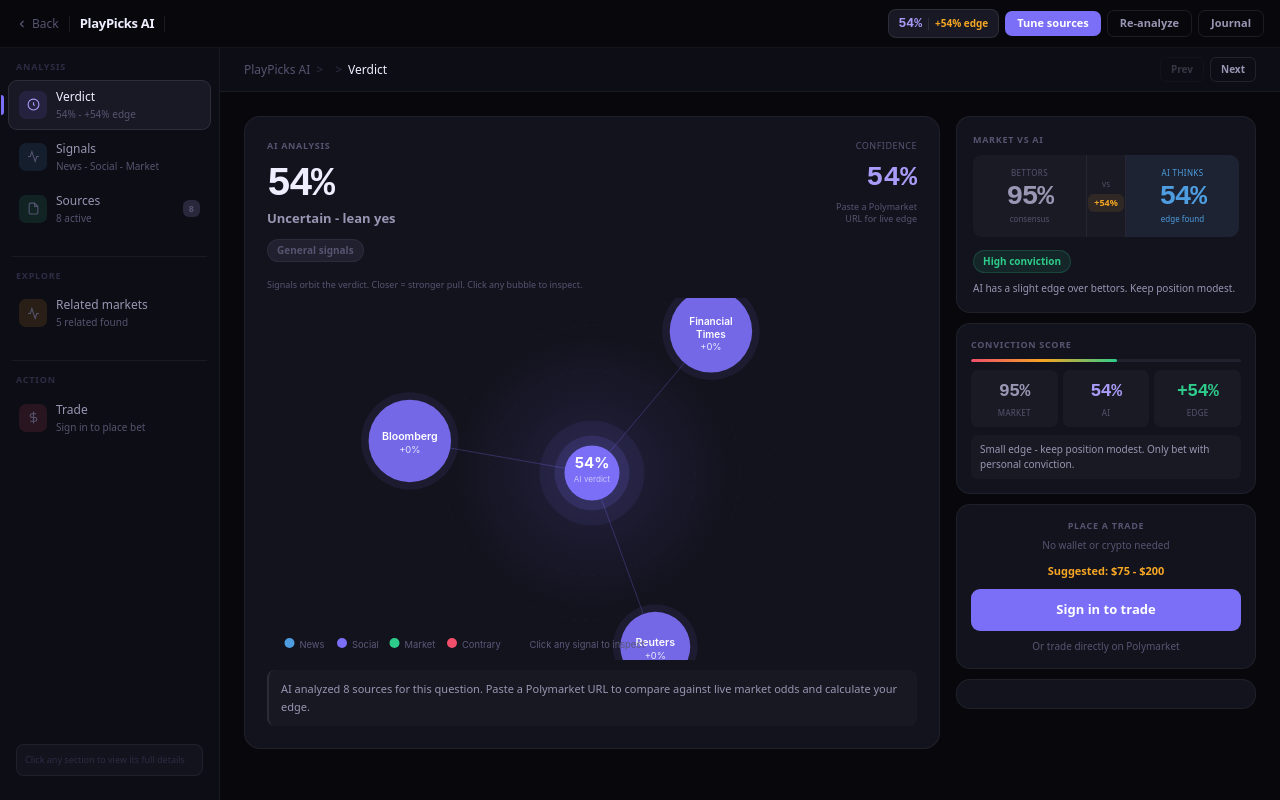
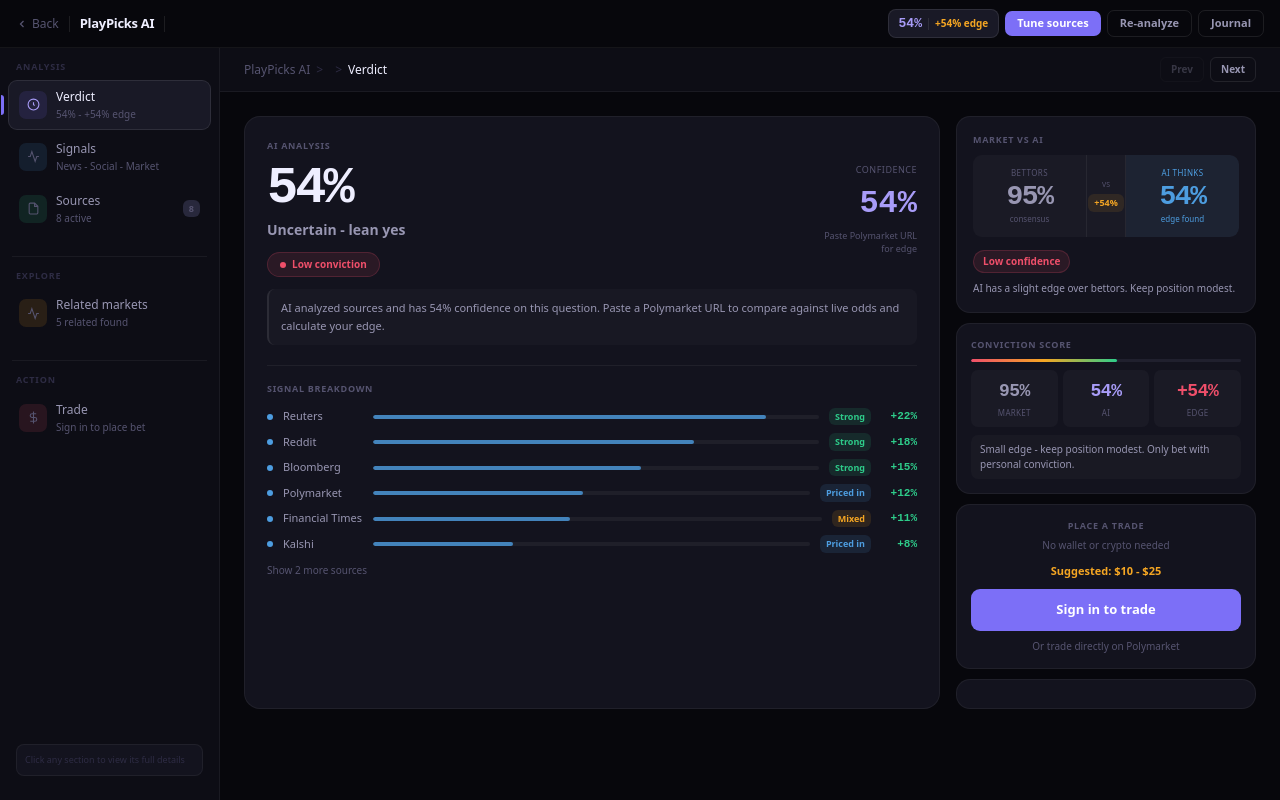
Before and after one commit to anujagadde18/tradedna, a Next.js app: page /scores in a window 1280 px wide. Built offline with nearby package versions, Linux system fonts and the light colour scheme.

Commit message:
Scores board v22

```diff
--- a/app/scores/page.tsx
+++ b/app/scores/page.tsx
@@ -39,170 +39,145 @@ function SigPill({ type }: { type: 'strong'|'mixed'|'priced'|'contrary' }) {
   return <span style={{ fontSize:9, fontWeight:700, padding:'2px 7px', borderRadius:8, background:m.bg, color:m.color }}>{m.label}</span>;
 }
 
-function ConstellationSVG({ aiPct, marketPct, question, sources, hasMarket }: {
-  aiPct: number; marketPct: number; question: string; sources: any[]; hasMarket: boolean;
-}) {
-  const [tip, setTip] = useState<{name:string;body:string;color:string}|null>(null);
+function getConviction(aiPct: number, marketPct: number) {
+  const hasMarket = marketPct > 0;
+  const edge = hasMarket ? aiPct - marketPct : null;
+  if (edge === null) {
+    if (aiPct >= 80) return { label: 'High confidence',    style: 'high', color: '#2ecc8a', bg: 'rgba(46,204,138,0.1)',  border: 'rgba(46,204,138,0.2)' };
+    if (aiPct >= 60) return { label: 'Medium confidence',  style: 'med',  color: '#f5a623', bg: 'rgba(245,166,35,0.1)',  border: 'rgba(245,166,35,0.2)' };
+    return               { label: 'Low confidence',       style: 'low',  color: '#ef4f6a', bg: 'rgba(239,79,106,0.1)', border: 'rgba(239,79,106,0.2)' };
+  }
+  if (edge > 8) return   { label: 'High conviction',      style: 'high', color: '#2ecc8a', bg: 'rgba(46,204,138,0.1)',  border: 'rgba(46,204,138,0.2)' };
+  if (edge > 3) return   { label: 'Medium conviction',    style: 'med',  color: '#f5a623', bg: 'rgba(245,166,35,0.1)',  border: 'rgba(245,166,35,0.2)' };
+  return                 { label: 'Low conviction',       style: 'low',  color: '#ef4f6a', bg: 'rgba(239,79,106,0.1)', border: 'rgba(239,79,106,0.2)' };
+}
 
-  // Edge only meaningful when comparing against a real live market
-  const edge = hasMarket ? (aiPct - marketPct) : null;
-  const edgeStr = edge !== null ? ((edge >= 0 ? '+' : '') + edge + '%') : null;
-  const edgeColor = edge !== null ? (edge > 4 ? C.green : edge > 0 ? C.amber : C.red) : C.t3;
-  const convLabel = edge === null ? 'General signals' : edge > 6 ? 'High conviction' : edge > 2 ? 'Medium conviction' : 'Low conviction';
-  const convBg    = edge === null ? C.bg4 : edge > 6 ? C.greenBg : edge > 2 ? C.amberBg : C.redBg;
-  const convColor = edge === null ? C.t3  : edge > 6 ? C.green   : edge > 2 ? C.amber   : C.red;
+function getVerdictText(aiPct: number): string {
+  if (aiPct >= 80) return 'Very likely yes';
+  if (aiPct >= 65) return 'Likely yes';
+  if (aiPct >= 50) return 'Uncertain - lean yes';
+  if (aiPct >= 35) return 'Uncertain - lean no';
+  return 'Likely no';
+}
 
-  // Plain English verdict from aiPct
-  const verdictText = aiPct >= 80 ? 'Very likely yes' : aiPct >= 65 ? 'Likely yes' : aiPct >= 50 ? 'Uncertain - lean yes' : aiPct >= 35 ? 'Uncertain - lean no' : 'Likely no';
-
-  const CENTER_X = 260, CENTER_Y = 140;
 const CAT_COLOR: Record<string,string> = {
   news:'#4d9de0', social:'#7c6ff7', market:'#2ecc8a', community:'#f5a623', contrary:'#ef4f6a',
 };
 
-  // nodeRadius based on name + contribution
-  function nodeRadius(name: string, contrib: number): number {
-    const abs = Math.abs(contrib);
-    const base = abs >= 20 ? 26 : abs >= 14 ? 22 : abs >= 8 ? 19 : 16;
-    const longest = name.split(' ').reduce((a:string,b:string) => a.length>b.length?a:b,'');
-    const minName = Math.ceil(longest.length * 5.0 / 2) + 10;
-    return Math.max(base, minName, 16);
+function VerdictCard({ aiPct, marketPct, question, sources, hasMarket }: {
+  aiPct: number; marketPct: number; question: string; sources: any[]; hasMarket: boolean;
+}) {
+  const [showAll, setShowAll] = useState(false);
+  const edge = hasMarket && marketPct > 0 ? aiPct - marketPct : null;
+  const edgeStr = edge !== null ? (edge >= 0 ? '+' : '') + edge + '%' : null;
+  const conv = getConviction(aiPct, marketPct);
+  const verdictText = getVerdictText(aiPct);
+
+  const soWhat = edge === null
+    ? `AI analyzed sources and has ${aiPct}% confidence on this question. Paste a Polymarket URL to compare against live odds and calculate your edge.`
+    : edge > 8 ? `Strong edge detected. AI significantly disagrees with the market. Real opportunity here.`
+    : edge > 3 ? `Small but real edge. AI slightly disagrees with market. Keep position modest.`
+    : `AI agrees with the market. No meaningful edge detected.`;
+
+  const suggestedAmt = edge === null ? null
+    : edge > 8 ? '$75 - $200'
+    : edge > 3 ? '$25 - $75'
+    : null;
+
+  // Parse contribution number from string like "+22%" or "-3%"
+  function parseContrib(s: any): number {
+    if (typeof s === 'number') return s;
+    if (typeof s === 'string') return parseFloat(s.replace('%','').replace('+','')) || 0;
+    return 0;
   }
 
-  // Orbit positions - angular, spaced to avoid overlap
-  const ORBIT_R = { inner:82, mid:118, outer:148 };
-  const ORBIT_ANGLES = {
-    inner: [270, 30, 150],
-    mid:   [10, 130, 250],
-    outer: [70, 190, 310],
-  };
-  function getPos(ring: 'inner'|'mid'|'outer', idx: number) {
-    const r = ORBIT_R[ring];
-    const deg = ORBIT_ANGLES[ring][idx] || 0;
-    const rad = deg * Math.PI / 180;
-    return { cx: CENTER_X + r * Math.cos(rad), cy: CENTER_Y + r * Math.sin(rad) };
-  }
+  const rows = sources
+    .map(src => ({
+      name: src.name,
+      category: src.category || (src.type === 'contrary' ? 'contrary' : 'news'),
+      sig: src.sig || src.signal || '',
+      type: src.type || 'mixed',
+      contribution: parseContrib(src.contrib ?? src.contribution ?? src.weight ?? 0),
+    }))
+    .filter(r => r.contribution !== 0)
+    .sort((a,b) => Math.abs(b.contribution) - Math.abs(a.contribution));
 
-  // Sort sources by contribution desc, assign orbit rings
-  const sorted = [...sources]
-    .sort((a,b) => Math.abs(b.contribution ?? b.weight ?? 0) - Math.abs(a.contribution ?? a.weight ?? 0))
-    .slice(0, 7);
-
-  const orbitCounts = { inner:0, mid:0, outer:0 };
-  const nodes = sorted.map((src) => {
-    const contrib = src.contribution ?? src.weight ?? src.impact ?? src.score ?? 0;
-    const abs = Math.abs(contrib);
-    const ring: 'inner'|'mid'|'outer' = abs >= 15 ? 'inner' : abs >= 7 ? 'mid' : 'outer';
-    const idx = orbitCounts[ring];
-    orbitCounts[ring]++;
-    if (idx > 2) return null;
-    const pos = getPos(ring, idx);
-    const r = nodeRadius(src.name, contrib);
-    const color = src.type === 'contrary' ? '#ef4f6a' : CAT_COLOR[src.category] || '#7c6ff7';
-    const contribStr = (contrib >= 0 ? '+' : '') + contrib + '%';
-    return { ...pos, r, glow: r+6, color, name: src.name, contrib: contribStr, tip: src.sig || src.signal || '' };
-  }).filter(Boolean) as any[];
+  const displayRows = showAll ? rows : rows.slice(0, 6);
 
   return (
-    <div style={{ background:C.bg2, border:'1px solid '+C.border, borderRadius:16, padding:22 }}>
-      <div style={{ display:'flex', justifyContent:'space-between', alignItems:'flex-start', marginBottom:16 }}>
-        <div style={{ flex:1, minWidth:0, paddingRight:16 }}>
-          <div style={{ fontSize:9, fontWeight:700, textTransform:'uppercase', letterSpacing:'0.7px', color:C.t3, marginBottom:4 }}>AI Analysis</div>
-          <div style={{ fontSize:11, color:C.t2, marginBottom:8, lineHeight:1.4, overflow:'hidden', textOverflow:'ellipsis', whiteSpace:'nowrap', maxWidth:280 }}>{question}</div>
-          <div style={{ fontSize:40, fontWeight:700, letterSpacing:'-2px', lineHeight:1, fontFamily:'monospace', color:C.t1, marginBottom:4 }}>{aiPct}%</div>
-          <div style={{ fontSize:13, fontWeight:600, color:C.t2, marginBottom:8 }}>{verdictText}</div>
-          <span style={{ display:'inline-flex', padding:'3px 9px', borderRadius:20, fontSize:10, fontWeight:700, background:convBg, color:convColor, border:'1px solid '+convColor+'33' }}>{convLabel}</span>
+    <div style={{ background:C.bg2, border:'1px solid '+C.border, borderRadius:16, padding:22, userSelect:'none' }}>
+      <div style={{ marginBottom:20 }}>
+        <div style={{ fontSize:9, fontWeight:700, textTransform:'uppercase', letterSpacing:'0.7px', color:C.t3, marginBottom:6 }}>AI Analysis</div>
+        <div style={{ fontSize:11, color:C.t2, marginBottom:10, lineHeight:1.4, maxWidth:400 }}>{question}</div>
+        <div style={{ display:'flex', justifyContent:'space-between', alignItems:'flex-start' }}>
+          <div>
+            <div style={{ fontSize:52, fontWeight:700, letterSpacing:'-3px', lineHeight:1, fontFamily:'monospace', color:C.t1, marginBottom:4 }}>{aiPct}%</div>
+            <div style={{ fontSize:14, fontWeight:600, color:C.t2, marginBottom:10 }}>{verdictText}</div>
+            <span style={{ display:'inline-flex', alignItems:'center', gap:6, padding:'4px 12px', borderRadius:20, fontSize:10, fontWeight:700, background:conv.bg, color:conv.color, border:'1px solid '+conv.border }}>
+              <span style={{ width:6, height:6, borderRadius:'50%', background:conv.color, display:'inline-block' }}></span>
+              {conv.label}
+            </span>
           </div>
-        <div style={{ textAlign:'right', flexShrink:0 }}>
+          <div style={{ textAlign:'right' }}>
             {edgeStr !== null ? (
               <>
                 <div style={{ fontSize:9, color:C.t3, textTransform:'uppercase', letterSpacing:'0.5px', marginBottom:2 }}>Edge over market</div>
-              <div style={{ fontSize:28, fontWeight:700, fontFamily:'monospace', letterSpacing:'-1px', color:edgeColor }}>{edgeStr}</div>
-              <div style={{ fontSize:9, color:C.t3, marginTop:2 }}>{edge! > 6 ? 'strong opportunity' : edge! > 2 ? 'small opportunity' : 'no edge'}</div>
+                <div style={{ fontSize:32, fontWeight:700, fontFamily:'monospace', letterSpacing:'-1px', color:edge! > 3 ? C.green : edge! > 0 ? C.amber : C.red }}>{edgeStr}</div>
+                <div style={{ fontSize:9, color:C.t3, marginTop:2 }}>{edge! > 8 ? 'strong opportunity' : edge! > 3 ? 'small opportunity' : 'no edge'}</div>
               </>
             ) : (
               <>
                 <div style={{ fontSize:9, color:C.t3, textTransform:'uppercase', letterSpacing:'0.5px', marginBottom:4 }}>Confidence</div>
-              <div style={{ fontSize:28, fontWeight:700, fontFamily:'monospace', color:C.purpleL }}>{aiPct}%</div>
-              <div style={{ fontSize:9, color:C.t3, marginTop:2, lineHeight:1.4, maxWidth:90 }}>Paste a Polymarket URL for live edge</div>
+                <div style={{ fontSize:32, fontWeight:700, fontFamily:'monospace', color:C.purpleL }}>{aiPct}%</div>
+                <div style={{ fontSize:9, color:C.t3, marginTop:2, lineHeight:1.4, maxWidth:100 }}>Paste Polymarket URL for edge</div>
               </>
             )}
           </div>
         </div>
-      <div style={{ fontSize:9, color:C.t3, marginBottom:6 }}>Signals orbit the verdict. Closer = stronger pull. Click any bubble to inspect.</div>
-      <div style={{ position:'relative' }}>
-        <svg width="100%" viewBox="0 0 520 290" style={{ display:'block' }}>
-          <defs>
-            <radialGradient id="rg1b" cx="50%" cy="50%" r="50%">
-              <stop offset="0%" stopColor="#7c6ff7" stopOpacity="0.14"/>
-              <stop offset="100%" stopColor="#7c6ff7" stopOpacity="0"/>
-            </radialGradient>
-          </defs>
-          <circle cx={CENTER_X} cy={CENTER_Y} r="110" fill="url(#rg1b)"/>
-          <circle cx={CENTER_X} cy={CENTER_Y} r={ORBIT_R.inner} fill="none" stroke="rgba(255,255,255,0.045)" strokeWidth="0.5" strokeDasharray="4 5"/>
-          <circle cx={CENTER_X} cy={CENTER_Y} r={ORBIT_R.mid}   fill="none" stroke="rgba(255,255,255,0.045)" strokeWidth="0.5" strokeDasharray="3 6"/>
-          <circle cx={CENTER_X} cy={CENTER_Y} r={ORBIT_R.outer} fill="none" stroke="rgba(255,255,255,0.04)"  strokeWidth="0.5" strokeDasharray="2 7"/>
-          {nodes.map((n:any,i:number) => {
-            const angle = Math.atan2(CENTER_Y - n.cy, CENTER_X - n.cx);
-            const x1 = n.cx + n.r * Math.cos(angle);
-            const y1 = n.cy + n.r * Math.sin(angle);
-            return <line key={'l'+i} x1={x1} y1={y1} x2={CENTER_X} y2={CENTER_Y} stroke={n.color} strokeWidth="0.8" opacity="0.28"/>;
-          })}
-          {nodes.map((n:any,i:number) => {
-            const words = n.name.split(' ');
-            const mid = Math.ceil(words.length/2);
-            const line1 = words.length > 1 ? words.slice(0,mid).join(' ') : n.name;
-            const line2 = words.length > 1 ? words.slice(mid).join(' ') : null;
+        <div style={{ fontSize:11, color:C.t2, lineHeight:1.65, padding:'10px 12px', background:'rgba(255,255,255,0.025)', borderRadius:8, borderLeft:'2px solid '+C.border2, marginTop:12 }}>
+          {soWhat}
+        </div>
+        {suggestedAmt && (
+          <div style={{ fontSize:11, fontWeight:700, color:C.amber, marginTop:8 }}>Suggested position: {suggestedAmt}</div>
+        )}
+      </div>
+
+      {displayRows.length > 0 && (
+        <div style={{ borderTop:'1px solid '+C.border, paddingTop:16 }}>
+          <div style={{ fontSize:9, fontWeight:700, textTransform:'uppercase', letterSpacing:'0.7px', color:C.t3, marginBottom:12 }}>Signal breakdown</div>
+          <div style={{ display:'flex', flexDirection:'column', gap:8 }}>
+            {displayRows.map((r,i) => {
+              const color = r.type === 'contrary' ? '#ef4f6a' : CAT_COLOR[r.category] || '#7c6ff7';
+              const barW = Math.min(Math.abs(r.contribution) / 25 * 100, 100);
+              const isPos = r.contribution >= 0;
               return (
-              <g key={'n'+i} style={{ cursor:'pointer' }} onClick={() => setTip({ name:n.name, body:n.tip, color:n.color })}>
-                <circle cx={n.cx} cy={n.cy} r={n.glow} fill={n.color} opacity="0.08"/>
-                <circle cx={n.cx} cy={n.cy} r={n.r}    fill={n.color} opacity="0.92"/>
-                {line2 ? (
-                  <>
-                    <text x={n.cx} y={n.cy-5}  textAnchor="middle" fontSize="8"   fontWeight="600" fill="white" fontFamily="Inter,sans-serif">{line1}</text>
-                    <text x={n.cx} y={n.cy+5}  textAnchor="middle" fontSize="8"   fontWeight="600" fill="white" fontFamily="Inter,sans-serif">{line2}</text>
-                    <text x={n.cx} y={n.cy+15} textAnchor="middle" fontSize="7.5" fill="rgba(255,255,255,0.85)" fontFamily="Inter,sans-serif">{n.contrib}</text>
-                  </>
-                ) : (
-                  <>
-                    <text x={n.cx} y={n.cy-1}  textAnchor="middle" fontSize="8.5" fontWeight="600" fill="white" fontFamily="Inter,sans-serif">{n.name}</text>
-                    <text x={n.cx} y={n.cy+10} textAnchor="middle" fontSize="7.5" fill="rgba(255,255,255,0.85)" fontFamily="Inter,sans-serif">{n.contrib}</text>
-                  </>
-                )}
-              </g>
+                <div key={i} style={{ display:'flex', alignItems:'center', gap:10 }}>
+                  <div style={{ width:6, height:6, borderRadius:'50%', background:color, flexShrink:0 }}></div>
+                  <div style={{ width:80, fontSize:11, fontWeight:500, color:C.t2, flexShrink:0, overflow:'hidden', textOverflow:'ellipsis', whiteSpace:'nowrap' }}>{r.name}</div>
+                  <div style={{ flex:1, height:4, background:'rgba(255,255,255,0.05)', borderRadius:2, overflow:'hidden' }}>
+                    <div style={{ height:4, borderRadius:2, background:color, width:barW+'%', opacity:0.8 }} />
+                  </div>
+                  <span style={{ fontSize:9, fontWeight:700, padding:'2px 6px', borderRadius:6, flexShrink:0,
+                    background: r.type === 'strong' ? 'rgba(46,204,138,0.12)' : r.type === 'contrary' ? 'rgba(239,79,106,0.12)' : r.type === 'priced' ? 'rgba(77,157,224,0.12)' : 'rgba(245,166,35,0.12)',
+                    color: r.type === 'strong' ? '#2ecc8a' : r.type === 'contrary' ? '#ef4f6a' : r.type === 'priced' ? '#4d9de0' : '#f5a623',
+                  }}>
+                    {r.type === 'strong' ? 'Strong' : r.type === 'contrary' ? 'Contrary' : r.type === 'priced' ? 'Priced in' : 'Mixed'}
+                  </span>
+                  <div style={{ fontSize:11, fontWeight:700, fontFamily:'monospace', color:isPos ? C.green : C.red, flexShrink:0, minWidth:36, textAlign:'right' }}>
+                    {isPos ? '+' : ''}{r.contribution}%
+                  </div>
+                </div>
               );
             })}
-          <circle cx={CENTER_X} cy={CENTER_Y} r="42" fill="#7c6ff7" opacity="0.08"/>
-          <circle cx={CENTER_X} cy={CENTER_Y} r="30" fill="#7c6ff7" opacity="0.15"/>
-          <circle cx={CENTER_X} cy={CENTER_Y} r="22" fill="#7c6ff7"/>
-          <text x={CENTER_X} y={CENTER_Y-4} textAnchor="middle" fontSize="12" fontWeight="700" fill="white" fontFamily="Inter,sans-serif">{aiPct}%</text>
-          <text x={CENTER_X} y={CENTER_Y+7} textAnchor="middle" fontSize="6.5" fill="rgba(255,255,255,0.6)" fontFamily="Inter,sans-serif">AI verdict</text>
-          <circle cx="18"  cy="276" r="4" fill="#4d9de0"/><text x="26"  y="280" fontSize="7.5" fill="#5a5878" fontFamily="Inter,sans-serif">News</text>
-          <circle cx="60"  cy="276" r="4" fill="#7c6ff7"/><text x="68"  y="280" fontSize="7.5" fill="#5a5878" fontFamily="Inter,sans-serif">Social</text>
-          <circle cx="102" cy="276" r="4" fill="#2ecc8a"/><text x="110" y="280" fontSize="7.5" fill="#5a5878" fontFamily="Inter,sans-serif">Market</text>
-          <circle cx="148" cy="276" r="4" fill="#ef4f6a"/><text x="156" y="280" fontSize="7.5" fill="#5a5878" fontFamily="Inter,sans-serif">Contrary</text>
-          <text x="210" y="280" fontSize="7.5" fill="#5a5878" fontFamily="Inter,sans-serif">Click any signal to inspect</text>
-        </svg>
-        {tip && (
-          <div style={{ position:'absolute', top:8, right:0, background:C.bg3, border:'1px solid '+C.border2, borderRadius:10, padding:'10px 12px', width:190, zIndex:20 }}>
-            <div style={{ display:'flex', alignItems:'center', gap:6, marginBottom:5 }}>
-              <div style={{ width:7, height:7, borderRadius:'50%', background:tip.color }}></div>
-              <span style={{ fontSize:11, fontWeight:600, color:C.t1 }}>{tip.name}</span>
           </div>
-            <div style={{ fontSize:10, color:C.t2, lineHeight:1.5 }}>{tip.body}</div>
-            <div style={{ fontSize:9, color:C.t3, marginTop:6, cursor:'pointer' }} onClick={() => setTip(null)}>Dismiss</div>
-          </div>
+          {rows.length > 6 && (
+            <button onClick={() => setShowAll(!showAll)} style={{ marginTop:10, fontSize:10, color:C.t3, background:'none', border:'none', cursor:'pointer' }}>
+              {showAll ? 'Show less' : `Show ${rows.length - 6} more sources`}
+            </button>
           )}
-      </div>
-      <div style={{ fontSize:11, color:C.t2, lineHeight:1.65, padding:'10px 12px', background:'rgba(255,255,255,0.025)', borderRadius:8, borderLeft:'2px solid '+C.border2, marginTop:10 }}>
-        {edge !== null
-          ? `AI sees a ${edgeStr} edge over market consensus. Strongest signals are pulling toward this outcome.`
-          : `AI analyzed ${sources.length} sources for this question. Paste a Polymarket URL to compare against live market odds and calculate your edge.`
-        }
-      </div>
-      {edge !== null && edge > 2 && (
-        <div style={{ fontSize:11, fontWeight:700, color:C.amber, marginTop:8 }}>
-          Suggested position: {edge > 6 ? '$75 - $200' : '$25 - $75'}
+          {rows.length === 0 && sources.length > 0 && (
+            <div style={{ fontSize:11, color:C.t3 }}>Loading signals...</div>
+          )}
         </div>
       )}
     </div>
@@ -231,7 +206,14 @@ function ScoresPageContent() {
   const [mktAdding, setMktAdding]   = useState<Record<string,boolean>>({});
 
   const isPolymarketUrl = event.includes('polymarket.com/event/');
-  useEffect(() => { setHasUrl(isPolymarketUrl); }, []);
+  useEffect(() => {
+    setHasUrl(isPolymarketUrl);
+    // Clear stale data on new query
+    setOdds(null);
+    setOutcomes([]);
+    setTradeData(null);
+    setRelated([]);
+  }, [event]);
 
   useEffect(() => {
     const go = async () => {
@@ -296,10 +278,11 @@ function ScoresPageContent() {
   const mainOdds = mtype === 'categorical' ? top.odds : (odds||0);
   const mainAI   = mtype === 'categorical' ? top.aiConfidence : binaryAI;
 
-  const edgeColor = edgeVal >= 5 ? C.green : edgeVal >= 2 ? C.amber : C.red;
-  const convLabel = edgeVal >= 5 ? 'High conviction' : edgeVal >= 2 ? 'Medium conviction' : 'Low conviction';
-  const convBg    = edgeVal >= 5 ? C.greenBg : edgeVal >= 2 ? C.amberBg : C.redBg;
-  const betAmt    = edgeVal >= 5 ? '$75 - $200' : edgeVal >= 2 ? '$25 - $75' : '$10 - $25';
+  const conv      = getConviction(mainAI, mainOdds);
+  const edgeColor = conv.color;
+  const convLabel = conv.label;
+  const convBg    = conv.bg;
+  const betAmt    = conv.style === 'high' ? '$75 - $200' : conv.style === 'med' ? '$25 - $75' : '$10 - $25';
 
   const eventTitle = (() => {
     const idx = event.indexOf('polymarket.com/event/');
@@ -457,7 +440,7 @@ function ScoresPageContent() {
 
             {frame === 'verdict' && (
               <div style={{ display:'grid', gridTemplateColumns:'1fr 300px', gap:16 }}>
-                <ConstellationSVG aiPct={aiPctForDisplay} marketPct={mktPctForDisplay} question={eventTitle} sources={activeSources} hasMarket={isPolymarketUrl} />
+                <VerdictCard aiPct={aiPctForDisplay} marketPct={mktPctForDisplay} question={eventTitle} sources={activeSources} hasMarket={isPolymarketUrl} />
                 <div style={{ display:'flex', flexDirection:'column', gap:10 }}>
                   <div style={{ background:C.bg2, border:'1px solid '+C.border, borderRadius:14, padding:16 }}>
                     <div style={{ fontSize:9, fontWeight:700, textTransform:'uppercase', letterSpacing:'0.7px', color:C.t3, marginBottom:8 }}>Market vs AI</div>
```
Lines whose indentation alone changed are shown as unchanged.
